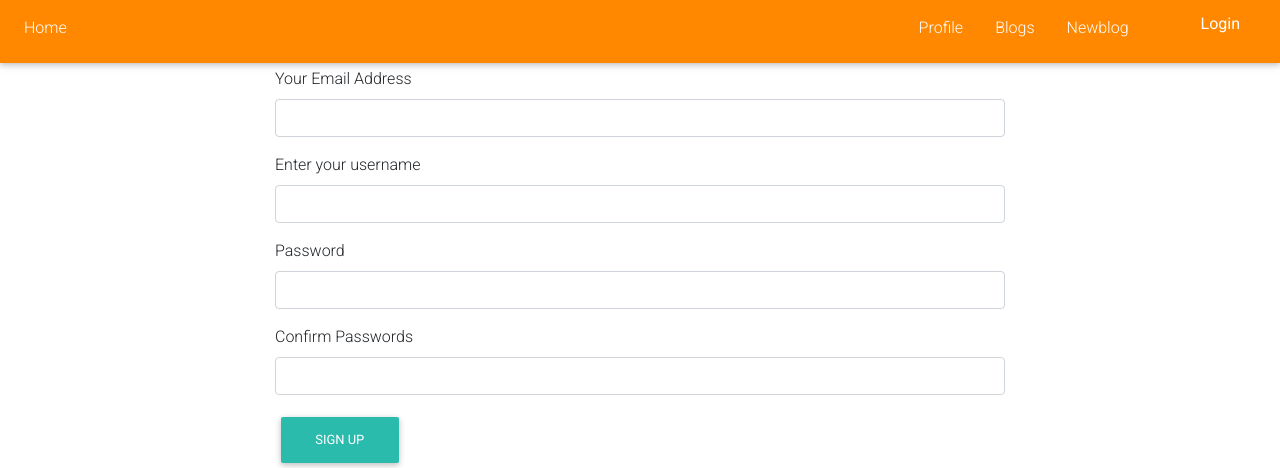
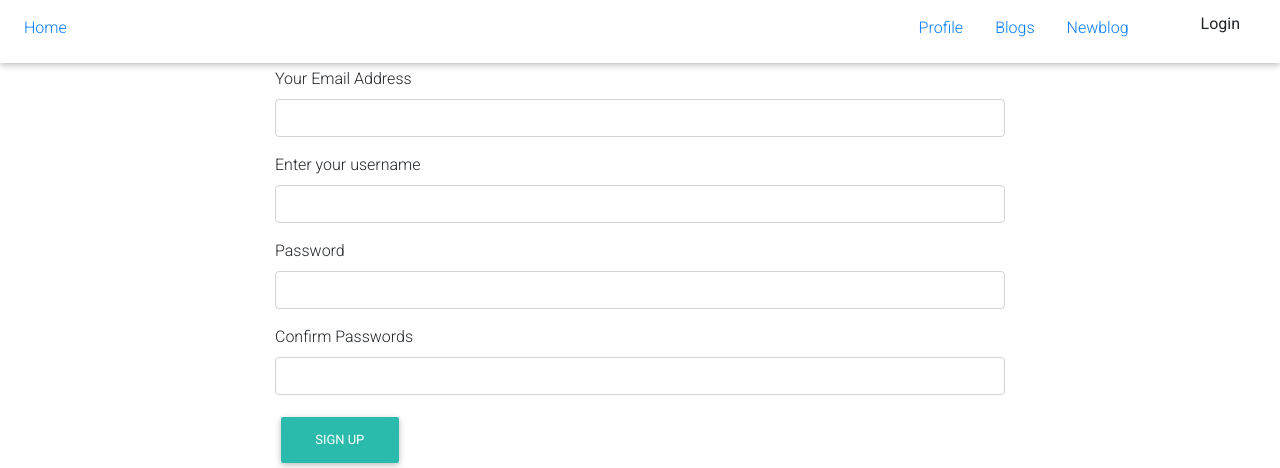
Before and after one commit to willardsigei/Blog-site, a Flask app: page /authenticate/register in a window 1280 px wide. Shown: the top 468 px of the page. Run offline with Flask 2, Linux system fonts and the light colour scheme; some libraries are stand-ins or nearby versions.

Commit message:
stylling

```diff
--- a/app/templates/index.html
+++ b/app/templates/index.html
@@ -10,7 +10,7 @@
    <div class="text-white text-center rgba-stylish-strong py-5 px-4">
      <div class="py-5">
 
-       <h5 class="h5 orange-text"><i class="fas fa-comment fa-fw"></i> Let's have amazing times together.</h5>
+       <h5 class="h5 pink-text"><i class="fas fa-comment fa-fw"></i> Let's have amazing times together.</h5>
        <h2 class="card-title h2 my-4 py-2">{{quote.author}}</h2>
        <p class="mb-4 pb-2 px-md-5 mx-md-5">{{quote.quote}}</p>
        <a class="btn peach-gradient" aria-haspopup="true" aria-expanded="false" href = "{{url_for('main.allBlogs')}}"><i class="fas fa-clone left"></i> View Blogs</a>
@@ -23,7 +23,7 @@
    <p>This site is for the ones who want to call their own shots. The ones who want to live differently.The busy ones.<br>The ones with expensive tastes without the funds to match.The ones who want a family-friendly<br> approach to streamlining life. The ones who want to live audaciously,but are not<br> sure where to start.Let's do life.</p>
 </div>
 <footer class="page-footer font-small warning-color-dark
-#FF8800">
+#80103F">
 
    <div class="footer-copyright text-center py-3">© 2021 Copyright:Kipngeno Sigei|
      <a href="#"> Blog~Site</a>
--- a/app/templates/navbar.html
+++ b/app/templates/navbar.html
@@ -1,33 +1,32 @@
 
 <!--Navbar -->
-<nav class=" mb-1 navbar navbar-expand-lg  #c62828 warning-color-dark
-#FF8800">
-  <ul class="nav navbar-nav text-white" >
-    <li><a class="nav-link text-white" href="/">Home</a></li>
+<nav class=" mb-1 navbar navbar-expand-lg  #c62828 warning-color-green
+#80103F">
+  <ul class="nav navbar-nav text-#80103F" >
+    <li><a class="nav-link text-blue" href="/">Home</a></li>
   </ul>
     <ul class="navbar-nav ml-auto">
-
       <li>
-        <a class="nav-link text-white pr-4" aria-haspopup="true" aria-expanded="false" href="{{url_for('main.profile',uname=current_user.username)}}">Profile</a>
+        <a class="nav-link text-blue pr-4" aria-haspopup="true" aria-expanded="false" href="{{url_for('main.profile',uname=current_user.username)}}">Profile</a>
       </li>
 
       <li>
-        <a class="nav-link text-white pr-4" aria-haspopup="true" aria-expanded="false" href = "{{url_for('main.allBlogs')}}">Blogs</a>
+        <a class="nav-link text-blue pr-4" aria-haspopup="true" aria-expanded="false" href = "{{url_for('main.allBlogs')}}">Blogs</a>
       </li>
       <li>
-        <a class="nav-link text-white pr-5" aria-haspopup="true" aria-expanded="false" href = "{{url_for('main.newBlog')}}">Newblog</a>
+        <a class="nav-link text-blue pr-5" aria-haspopup="true" aria-expanded="false" href = "{{url_for('main.newBlog')}}">Newblog</a>
       </li>
 
         {% if current_user.is_authenticated %}
 
         <li class="nav-item dropdown">
 
-          <a class="nav-link dropdown-toggle text-beige" id="navbarDropdownMenuLink" data-toggle="dropdown"
+          <a class="nav-link dropdown-toggle text-red" id="navbarDropdownMenuLink" data-toggle="dropdown"
             aria-haspopup="true" aria-expanded="false" href = "/">{{current_user.username}}</a>
           <div class="dropdown-menu dropdown-primary" aria-labelledby="navbarDropdownMenuLink">
             <a class="dropdown-item" href="{{url_for('auth.logout')}}">Logout</a>
             {% else %}
-            <a class="dropdown-item text-white" href="{{url_for('auth.login')}}">Login</a>
+            <a class="dropdown-item text-blue" href="{{url_for('auth.login')}}">Login</a>
             {%endif%}
           </div>
         </li>
```
